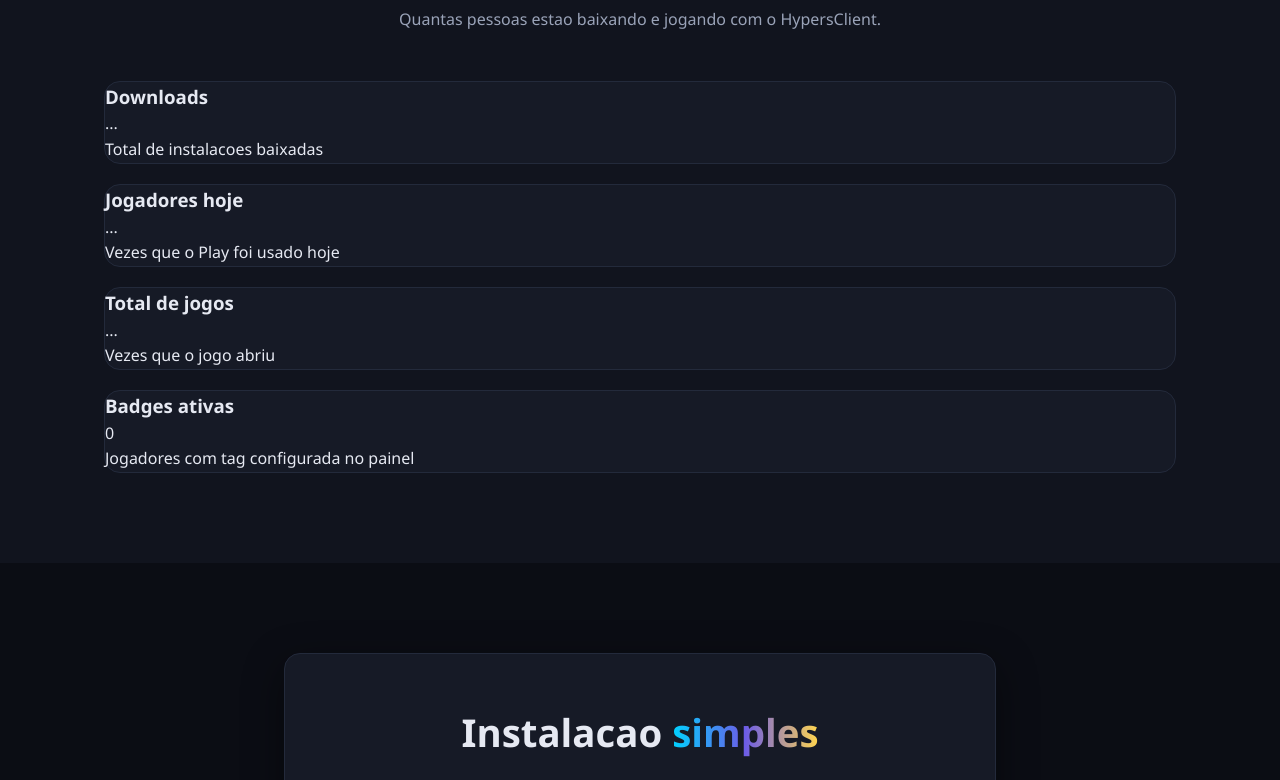
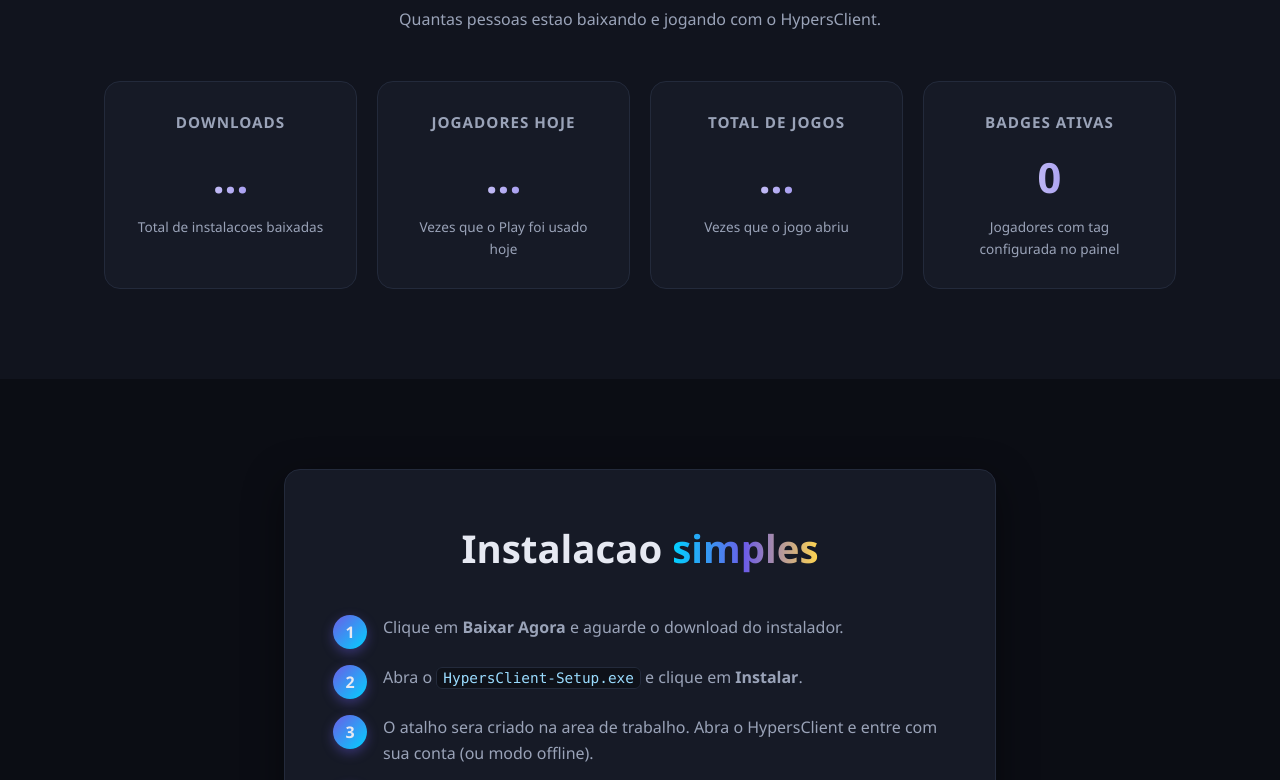
Before and after one commit to vnzinhypers-prog/vnzinhypers-prog.github.io, a plain HTML site: page index.html in a window 1280 px wide. Shown: the part 2267-3047 px from the top of the page. Drawn offline with Linux system fonts and the light colour scheme; no server answers.

Commit message:
Estilos da aba de analise

```diff
--- a/css/style.css
+++ b/css/style.css
@@ -162,6 +162,12 @@ code {
 
 .grid { display: grid; gap: 20px; }
 .features-grid { grid-template-columns: repeat(3, 1fr); }
+.analise-grid { grid-template-columns: repeat(4, 1fr); }
+.analise-card { padding: 28px; text-align: center; }
+.analise-card h3 { margin-bottom: 10px; color: var(--text-dim); font-size: .95rem; letter-spacing: 1px; text-transform: uppercase; }
+.analise-num { font-size: 2.6rem; font-weight: 800; background: linear-gradient(90deg, #fff, #6c5ce7); -webkit-background-clip: text; background-clip: text; color: transparent; margin-bottom: 6px; }
+.analise-card p { color: var(--text-dim); font-size: .85rem; }
+@media (max-width: 900px) { .analise-grid { grid-template-columns: repeat(2, 1fr); } }
 
 .card {
 	background: var(--card);
```
